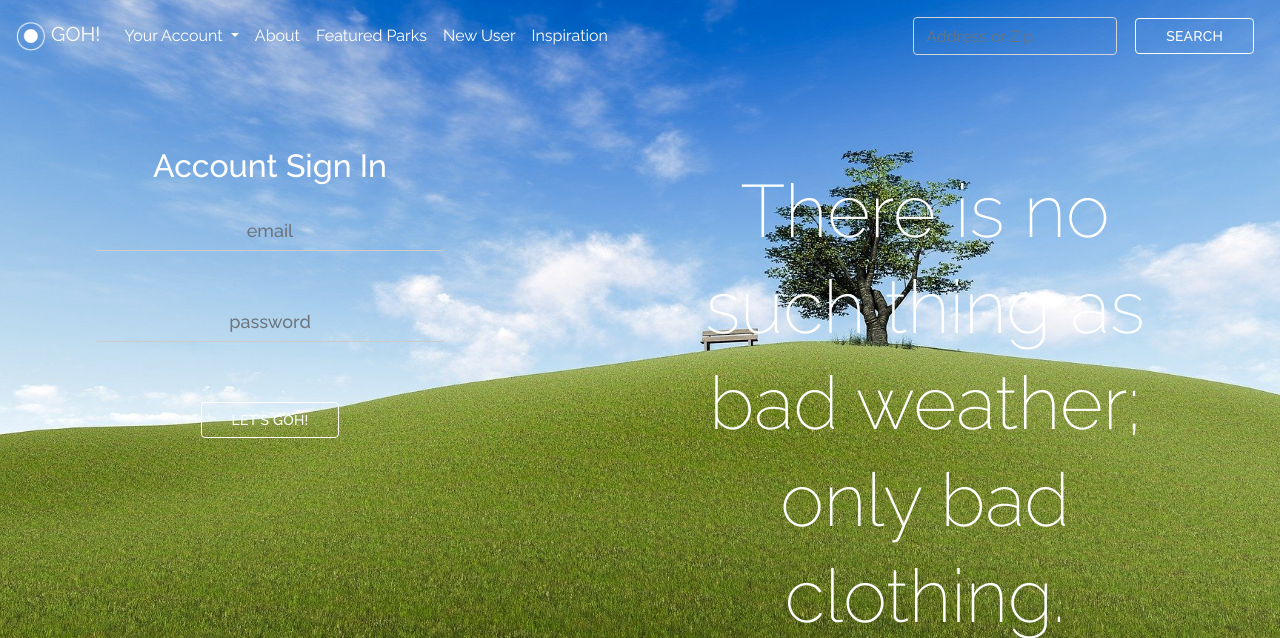
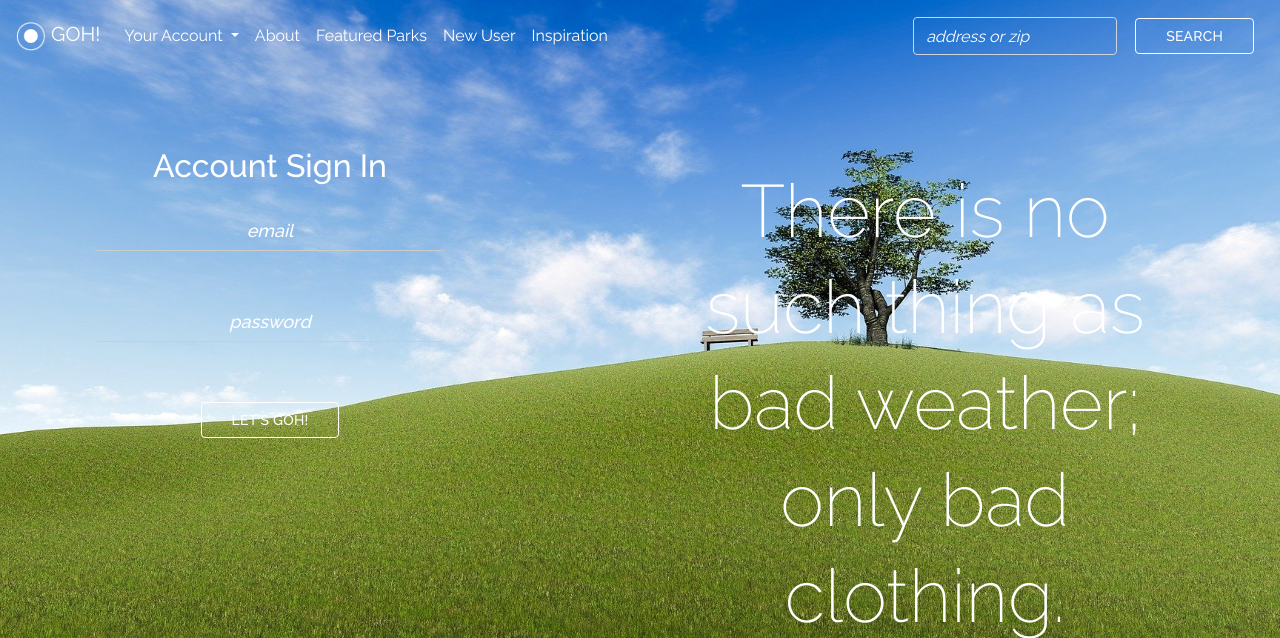
Before and after one commit to NoelleinMN/goh, a Flask app: page / in a window 1280 px wide. Shown: the top 638 px of the page. Run offline with Flask 2, Linux system fonts and the light colour scheme.

Commit message:
fully transparent nav bar, homepage, placeholder text

```diff
--- a/static/css/test-goh-styles.css
+++ b/static/css/test-goh-styles.css
@@ -3,6 +3,13 @@ html, body {
   height: 100%;
   overflow: hidden;
 }
+
+input::placeholder {
+  color: #fff !important;
+  font-style: italic;
+}
+
+
 
 body {
   background-image: url(/static/images/grass-hill-tree-bench.jpg);
@@ -18,6 +25,8 @@ body {
 body.about {background-image: url(/static/images/tree-sunset.jpg);}
 
 body.newuser {background-image: url(/static/images/tree-zoom.jpg);}
+
+body.profile {background-image: url(/static/images/winter-tree-bench.jpg);}
 
 .navbar .navbar-expand-lg .navbar-light {
   background: transparent;
@@ -38,7 +47,7 @@ body.newuser {background-image: url(/static/images/tree-zoom.jpg);}
 
 }
 
-.navbar .navbar-brand:hover, .navbar .navbar-nav li a:hover {
+.navbar .navbar-brand:hover, .navbar .navbar-nav li a:hover, .navbar-light .navbar-nav .nav-link:hover {
   color: #ffd200;
 }
 
@@ -217,6 +226,7 @@ input[type="submit"]:hover {
 
 .col-lg-5 {
     margin: 0;
+    margin-top: 80px;
     margin-left: -250px;
     margin-right: 600px;
     font-size: 18px;
--- a/templates/base.html
+++ b/templates/base.html
@@ -50,10 +50,10 @@
 
         inspiration = Math.floor(Math.random() * quotes.length);
 
-        document.write("<h3 style='background-color: #92cbf5; text-align:center'>\"");
+        document.write("<h3 style='text-align:center'>\"");
         document.write(quotes[inspiration] + "\"");
         document.write("</h3>");
-        document.write("<br> <p style='background-color: #92cbf5; text-align:center'\"><em>- " + sources[inspiration] + "</em>");
+        document.write("<br> <p style='text-align:center'\"><em>- " + sources[inspiration] + "</em>");
         document.write("</p>");
       }
     </script>
@@ -82,15 +82,15 @@
 
       <ul class="navbar-nav mr-auto">
         <li class="nav-item dropdown">
-          <a class="nav-link dropdown-toggle" href="#" id="navbarDropdown" role="button" data-toggle="dropdown" aria-haspopup="true" aria-expanded="false">
+          <a class="nav-link dropdown-toggle" href="#" id="navbarDropdown" role="button" data-toggle="dropdown" aria-haspopup="true" aria-expanded="false" style="background-color: transparent; color: #ffff;">
             Your Account
           </a>
-          <div class="dropdown-menu" aria-labelledby="navbarDropdown">
-            <a class="dropdown-item" href="/login/map">Your Map</a>
-            <a class="dropdown-item" href="/login/user_favorites">Your Favorites</a>
-            <a class="dropdown-item" href="/login/profile">View Profile</a>
+          <div class="dropdown-menu" aria-labelledby="navbarDropdown" style="background-color: transparent; color: #ffff;">
+            <a class="dropdown-item" href="/login/map" style="background-color: transparent;">Your Map</a>
+            <a class="dropdown-item" href="/login/user_favorites" style="background-color: transparent;">Your Favorites</a>
+            <a class="dropdown-item" href="/login/profile" style="background-color: transparent;">View Profile</a>
             <div class="dropdown-divider"></div>
-            <a class="dropdown-item" href="/logout">Logout</a>
+            <a class="dropdown-item" href="/logout" style="background-color: transparent;">Logout</a>
           </div>
         </li>
         <li class="nav-item">
@@ -104,19 +104,13 @@
         </li>
 
           <li class="nav-item">
-            <a class="nav-link" href="/login" data-toggle="modal" data-target="#exampleModal">Inspiration</a>
+            <a class="nav-link" href="/login" data-toggle="modal" data-target="#exampleModal" style= "color: #fff">Inspiration</a>
         </li>
       </ul>
         <!-- Inspiration Modal -->
-        <div class="modal fade" id="exampleModal" tabindex="-1" role="dialog" aria-labelledby="modalLabel" aria-hidden="true">
+        <div class="modal fade" id="exampleModal" tabindex="-1" role="dialog" aria-labelledby="modalLabel" aria-hidden="true" style="background-color: transparent; color: #ffff;">
           <div class="modal-dialog" role="document">
-            <div class="modal-content">
-              <div class="modal-header">
-                <h5 class="modal-title" id="modalLabel">Reload the page for more inspiration</h5>
-                <button type="button" class="close" data-dismiss="modal" aria-label="Close">
-                  <span aria-hidden="true">&times;</span>
-                </button>
-              </div>
+            <div class="modal-content" style="background-color: transparent; color: #ffff;">
               <div class="modal-body">
                 <script type="text/javascript">
                   getQuote();
@@ -127,7 +121,7 @@
 
               </div>
               <div class="modal-footer">
-                <button type="button" class="btn btn-secondary" data-dismiss="modal">Close</button>
+                <button type="button" class="btn" data-dismiss="modal">Close</button>
 
                 <!-- <button type="button" class="btn btn-primary" onclick="console.log('The link was clicked.'); return getQuote();">More inspiration</button> -->
               </div>
@@ -138,7 +132,7 @@
 
 
       <form action="/parks/search" autocomplete="on" method="GET" class="form-inline my-2 my-lg-0">
-        <input class="form-control mr-sm-2" type="search" id="park-search" name="zipcode" placeholder="Address or Zip" aria-label="Search" style="background-color: transparent; color: #ffff;">
+        <input class="form-control mr-sm-2" type="search" id="park-search" name="zipcode" placeholder="address or zip" aria-label="Search" style="background-color: transparent; color: #ffff;">
         <button class="btn" type="submit">Search</button>
       </form>
     </div>
@@ -154,7 +148,7 @@
 
       {% with messages = get_flashed_messages(with_categories=true) %}
       {% if messages %}
-      <div class="alert alert-secondary alert-dismissible fade show" role="alert">
+      <div class="alert alert-secondary alert-dismissible fade show" role="alert" style="background-color: transparent; color: #ffff;">
 
         {% for category, message in messages %}
           <h6 class="{{ category }}">{{ message }}</h6>
--- a/templates/homepage.html
+++ b/templates/homepage.html
@@ -13,8 +13,8 @@
       <section class="login" id="login">
           <h2 id="signup">Account Sign In</h2>
           <form action="/login" autocomplete="on" method="POST">
-            <input name="email" type="email" class="form-control" id="holder" placeholder="email">
-            <input name="password" type="password" class="form-control" id="password" placeholder="password">
+            <input name="email" type="email" class="form-control" id="holder" placeholder="email" style="background-color:transparent">
+            <input name="password" type="password" class="form-control" id="password" placeholder="password" style="background-color:transparent">
             <button type="submit" name="your_name" value="your_value" class="btn">Let's GOH!</button>
           </form>
       </section>
--- a/templates/map_search_by_zip.html
+++ b/templates/map_search_by_zip.html
@@ -10,7 +10,7 @@
   </script>
 
   </head>
-  <body>
+  <body style="background-color: skyblue;">
     <div id="container">
       <div id="map"></div>
       <div id="sidebar">
```
Also changed, not shown: templates/user_profile.html (+7 -7 lines).
